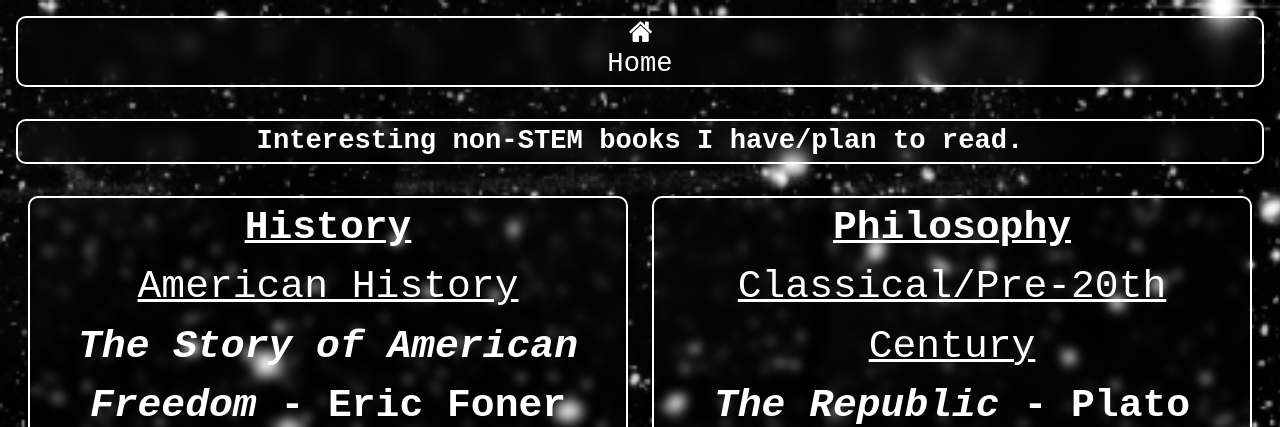
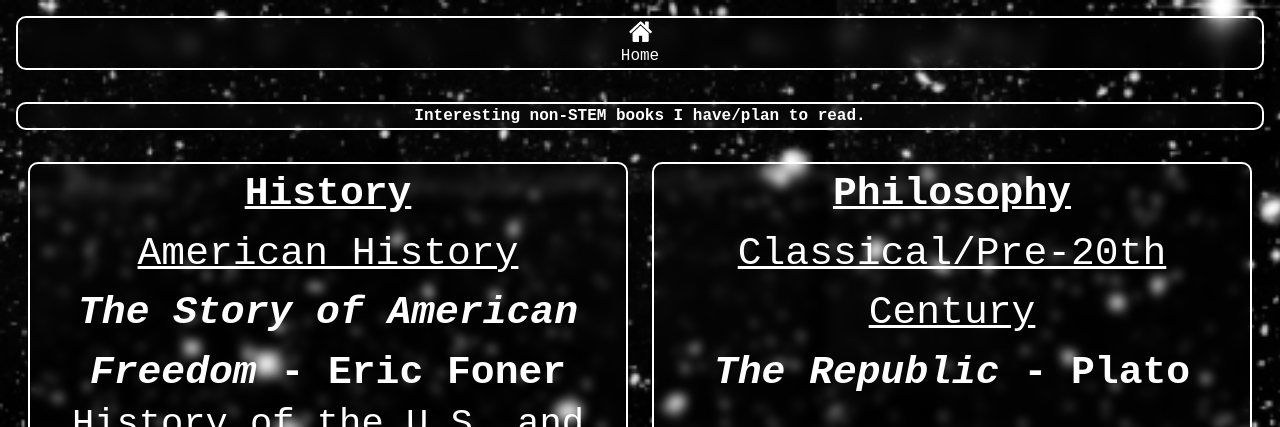
Before and after one commit to amanuelanteneh/website, a Flask app: page /books in a window 1280 px wide. Shown: the top 427 px of the page. Run offline with Flask 2, Linux system fonts and the light colour scheme.

Commit message:
little update

```diff
--- a/static/css/booksStyle.css
+++ b/static/css/booksStyle.css
@@ -82,5 +82,5 @@ h5 {
 .caption {
    display: block; /* to have text appear below icon */
    font-family: 'Courier New', Courier, monospace;
-   font-size: 1.7rem;
+   font-size: 1rem;
  }
```
